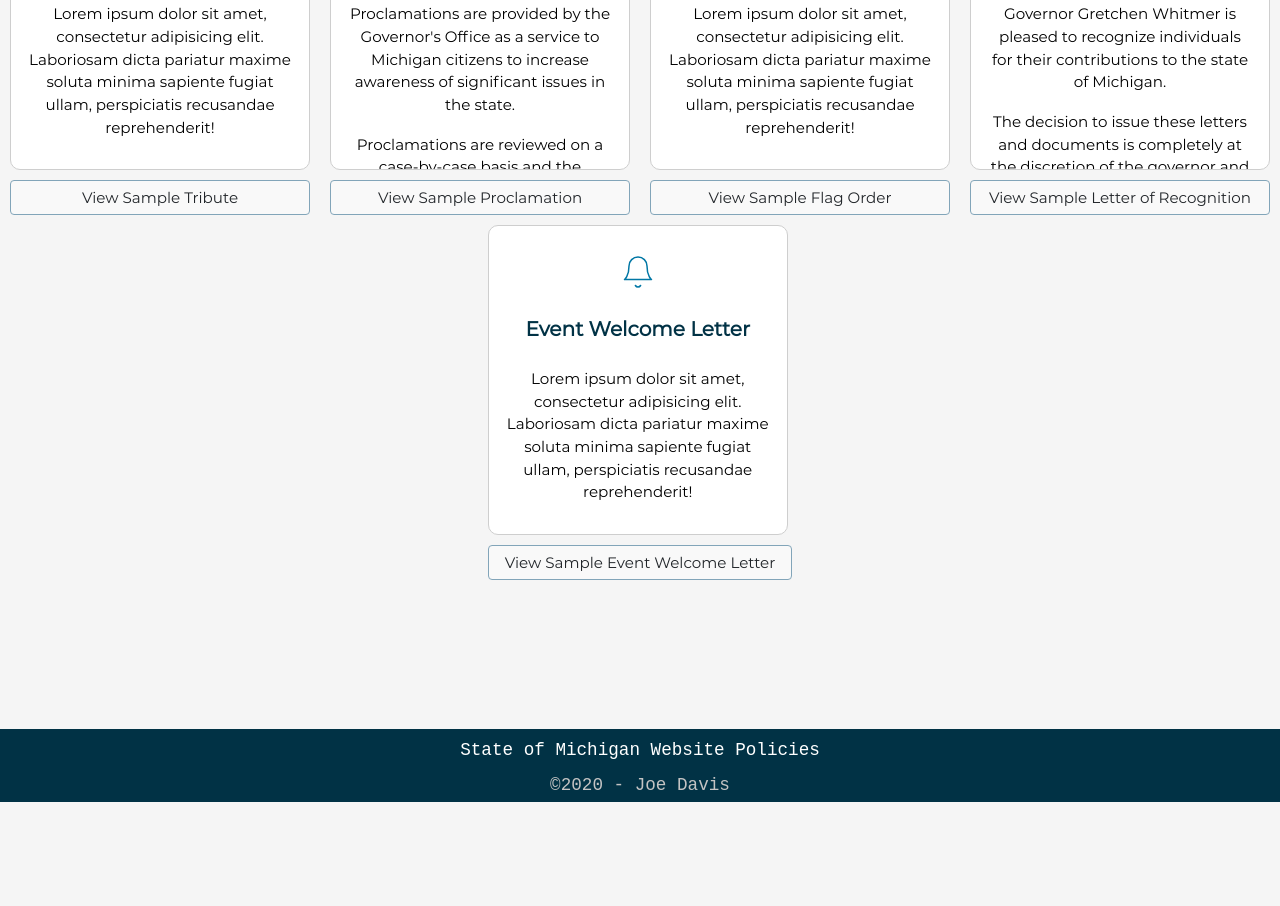
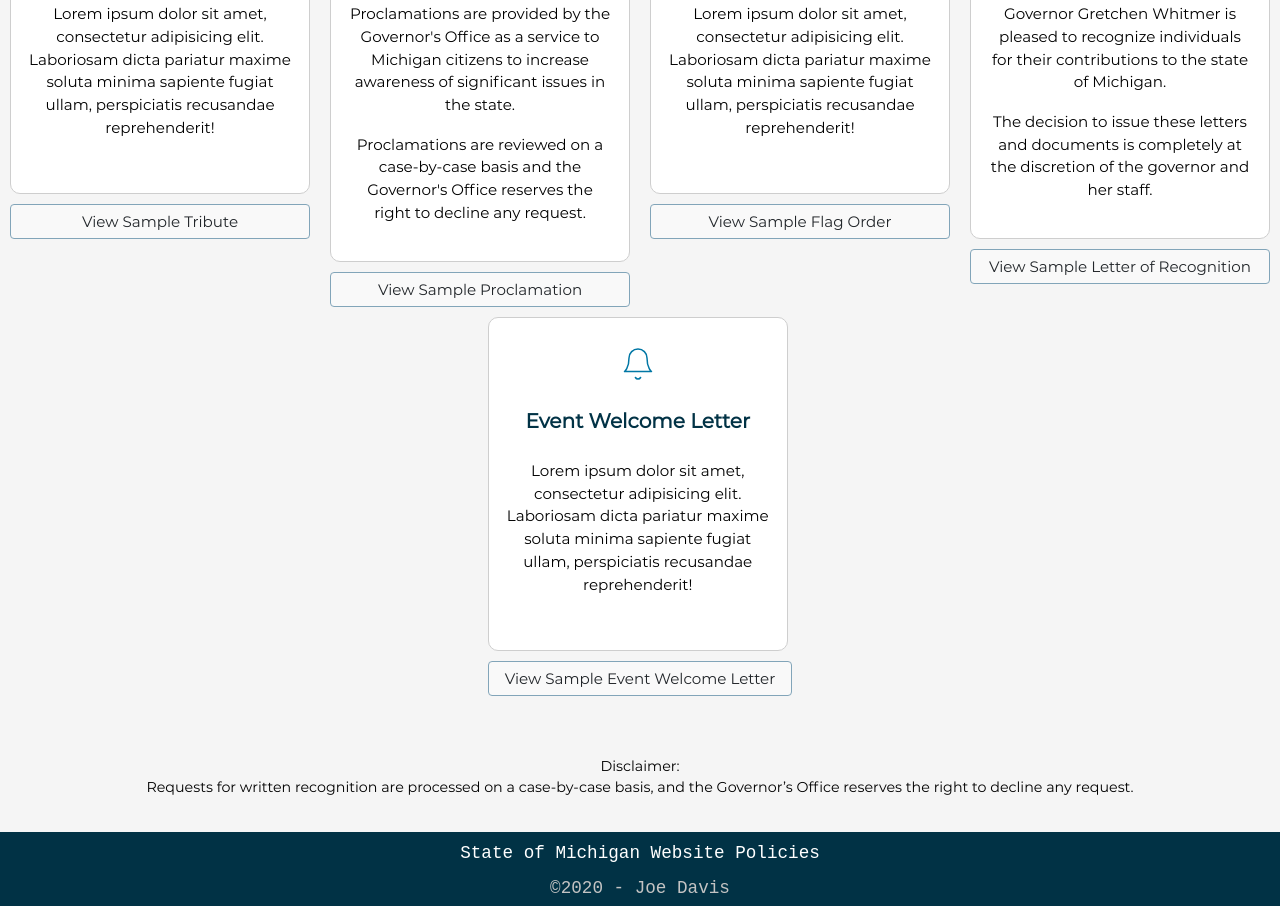
Before and after one commit to JoeDBNS/gov-recognition-forms, a website: page index.html in a window 1280 px wide. Shown: the part 381-1287 px from the top of the page. Before the commit the page ends 1183 px from the top, so only its background shows below. Drawn offline with Linux system fonts and the light colour scheme.

Commit message:
Add disclaimer section to form-select section

```diff
--- a/index.html
+++ b/index.html
@@ -198,6 +198,12 @@
                     <a href="#" target="_blank" class="btn-slim">View Sample Event Welcome Letter</a>
                 </div>
             </div>
+
+            <p class="form-select-disclaimer col-12 text-center">
+                Disclaimer:
+                <br>
+                Requests for written recognition are processed on a case-by-case basis, and the Governor’s Office reserves the right to decline any request.
+            </p>
         </section>
     </main>
 
--- a/src/scss/components/_form-select-block.scss
+++ b/src/scss/components/_form-select-block.scss
@@ -1,6 +1,6 @@
 .form-select-module {
     font-family: "Montserrat", sans-serif;
-    padding: 70px 0 149px 0;
+    padding: 70px 0 17px 0;
     user-select: none;
 
     .form-select-header {
@@ -11,7 +11,7 @@
         flex-direction: column;
 
         .select-card {
-            height: 310px;
+            min-height: 334px;
             max-width: 300px;
             margin: 10px;
             padding: 28px 18px 20px 18px;
@@ -64,4 +64,8 @@
             }
         }
     }
+    .form-select-disclaimer {
+        margin-top: 60px;
+        font-size: .85rem;
+    }
 }
```
Also changed, not shown: static/css/main.css.
